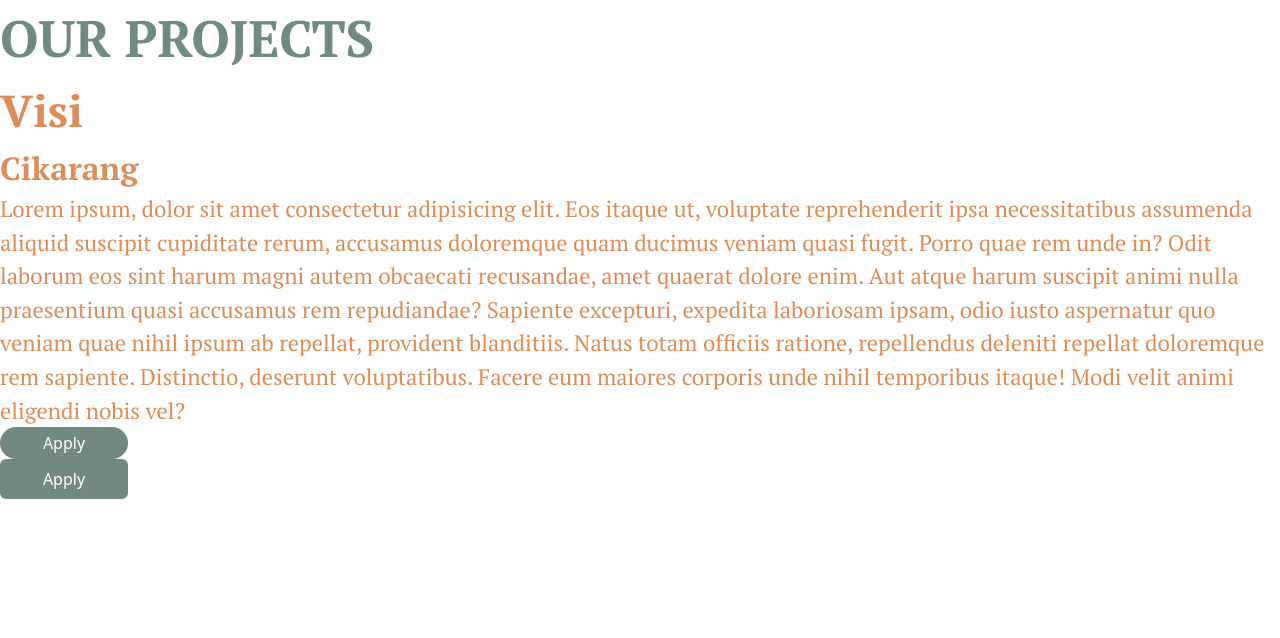
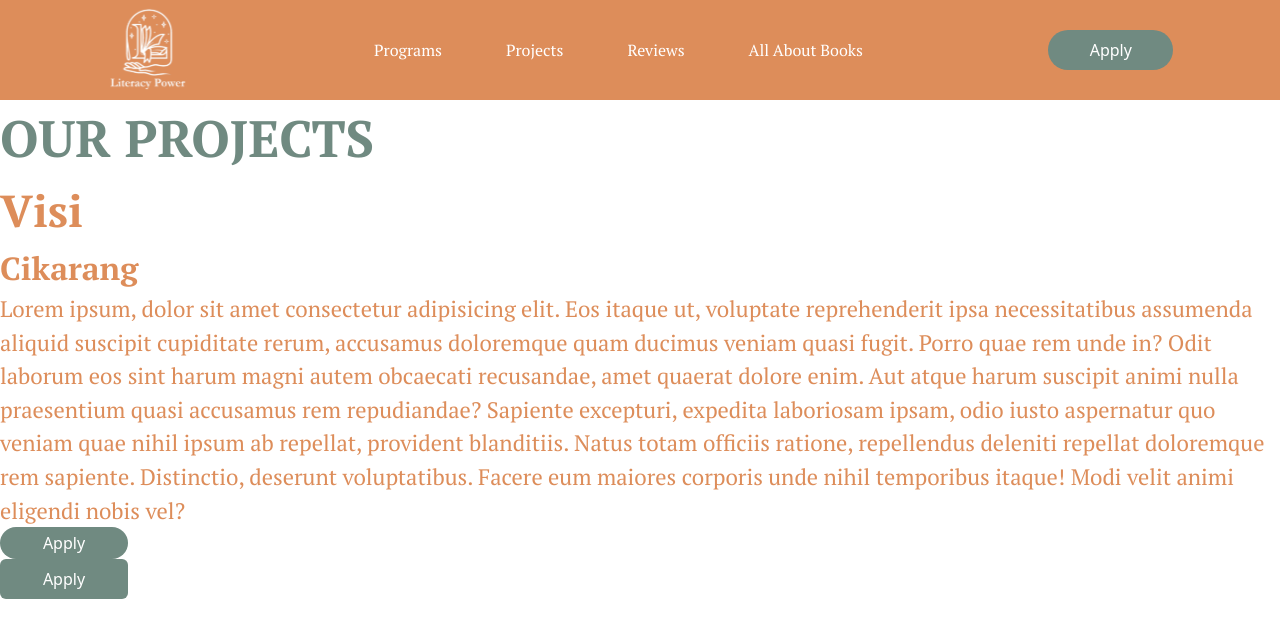
Before and after one commit to literacypowerdev/literacypowerindonesia, a Next.js app: page / in a window 1280 px wide. Shown: the top 638 px of the page. Built offline with nearby package versions, Linux system fonts and the light colour scheme.

Commit message:
Added navbar

```diff
--- /dev/null
+++ b/components/organisms/Navbar/index.tsx
@@ -0,0 +1,70 @@
+import Image from "next/image";
+import Link from "next/link";
+import React, { useEffect, useState } from "react";
+import Button from "../../atoms/Button";
+
+export default function Navbar() {
+  const [isOpen, setIsOpen] = useState(false);
+
+  console.log(isOpen);
+
+  return (
+    <nav>
+      <div className="w-full h-[90px] md:h-[100px] bg-main-orange flex justify-center z-30">
+        <div className="w-11/12 md:w-10/12 h-full flex justify-between items-center">
+          <div className="w-[72px] md:w-[82px] h-full py-2 cursor-pointer">
+            <Link href="/">
+              <Image
+                src="/icon/logo.svg"
+                alt="Logo"
+                width="100%"
+                height="100%"
+              />
+            </Link>
+          </div>
+
+          <ul className="w-fit h-full gap-4 lg:gap-16 xl:gap-28 hidden md:flex items-center">
+            <li>
+              <p className="text-white font-ptserif cursor-pointer">Programs</p>
+            </li>
+            <li>
+              <a href="/projects" className="text-white font-ptserif">
+                Projects
+              </a>
+            </li>
+            <li>
+              <a href="/reviews" className="text-white font-ptserif">
+                Reviews
+              </a>
+            </li>
+            <li>
+              <a href="/allaboutbooks" className="text-white font-ptserif">
+                All About Books
+              </a>
+            </li>
+          </ul>
+
+          <div className="hidden md:flex justify-center items-center rounded-full">
+            <Link href="/apply">
+              <div className="w-[100px] lg:w-[125px]">
+                <Button text="Apply" link border="full" size="large" />
+              </div>
+            </Link>
+          </div>
+
+          {/* Mobile Hamburger */}
+          <div
+            className="w-[28px] h-[24px] flex flex-col justify-between md:hidden"
+            onClick={() => setIsOpen(!isOpen)}
+          >
+            <span className="w-full h-[2px] bg-white"></span>
+            <span className="w-full h-[2px] bg-white"></span>
+            <span className="w-full h-[2px] bg-white"></span>
+          </div>
+        </div>
+      </div>
+
+      {/* Mobile Popup */}
+    </nav>
+  );
+}
--- a/pages/index.tsx
+++ b/pages/index.tsx
@@ -1,10 +1,12 @@
 import type { NextPage } from "next";
 import Link from "next/link";
 import Button from "../components/atoms/Button";
+import Navbar from "../components/organisms/Navbar";
 
 const Home: NextPage = () => {
   return (
     <>
+      <Navbar />
       <p className="text-title1 font-bold text-main-green font-ptserif">
         OUR PROJECTS
       </p>
```
